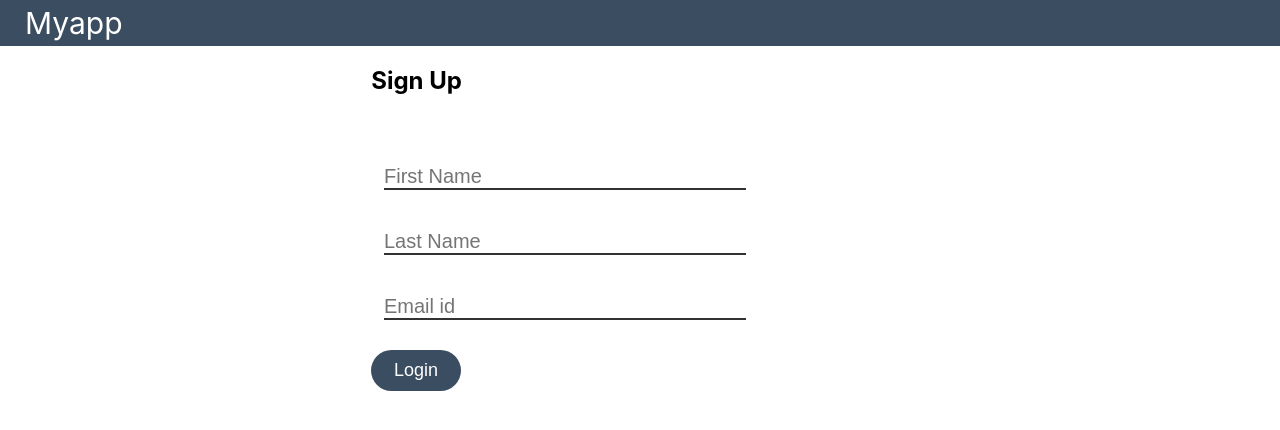
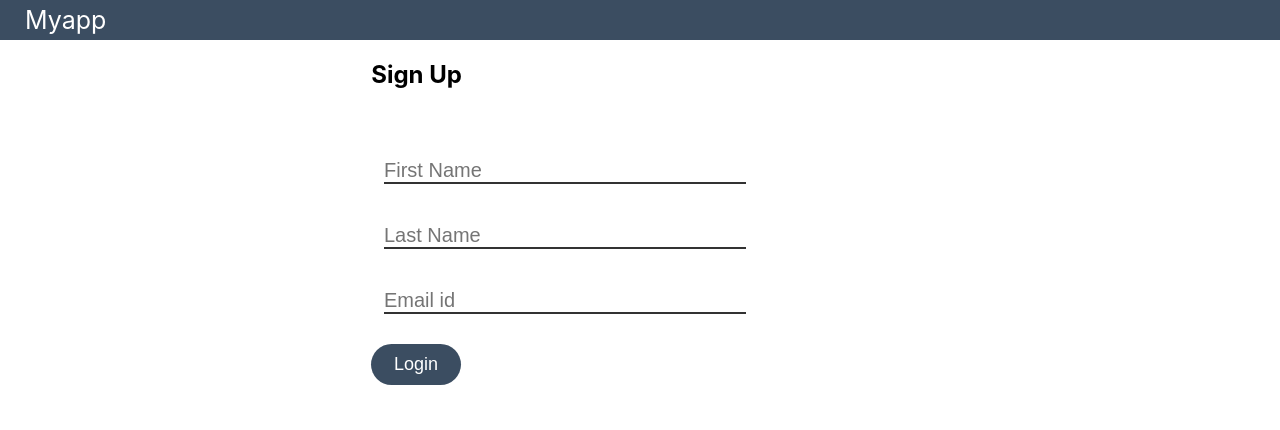
Before and after one commit to The-Keshav-Agarwal/Simple-Todo-App, a React (Create React App) app: page /signup in a window 1280 px wide. Shown: the top 430 px of the page. Built offline with nearby package versions, Linux system fonts and the light colour scheme.

Commit message:
small change

```diff
--- a/src/component/layout/style.css
+++ b/src/component/layout/style.css
@@ -9,7 +9,7 @@ li{
     list-style-type:none;
     display: inline;
     font-size: 20px;
-    margin: 10px 12px 0px 12px;
+    margin: 12px 12px 0px 12px;
 }
 .circle{
     background-color: black;
@@ -17,10 +17,10 @@ li{
     padding: 5px;
 }
 .logo{
-    font-size: 30px;
+    font-size: 25px;
+    margin-top: 12px;
 }
 .container{
-    padding: 5px 25px 5px 25px;
     display: flex;
     justify-content: space-between;
 }
```
